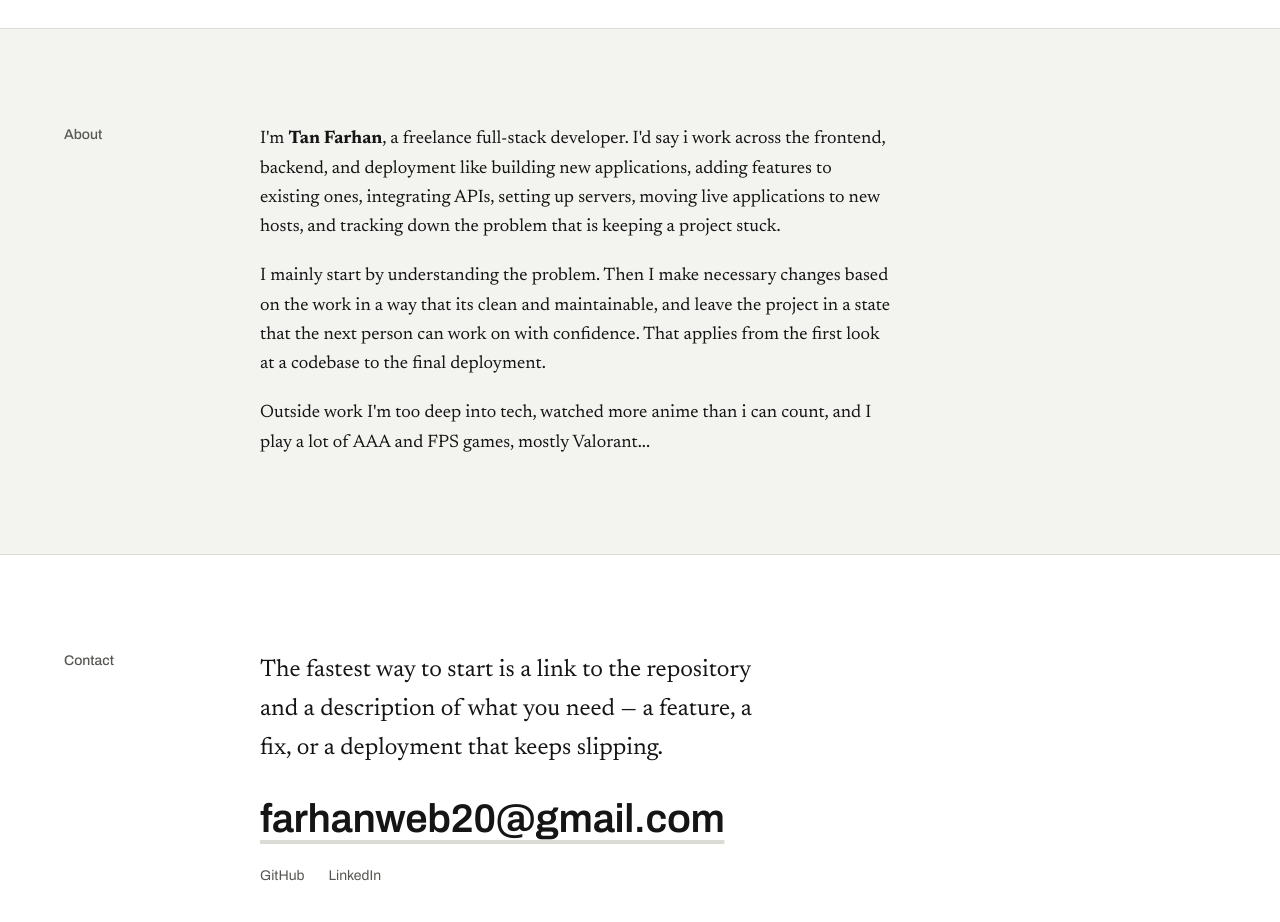
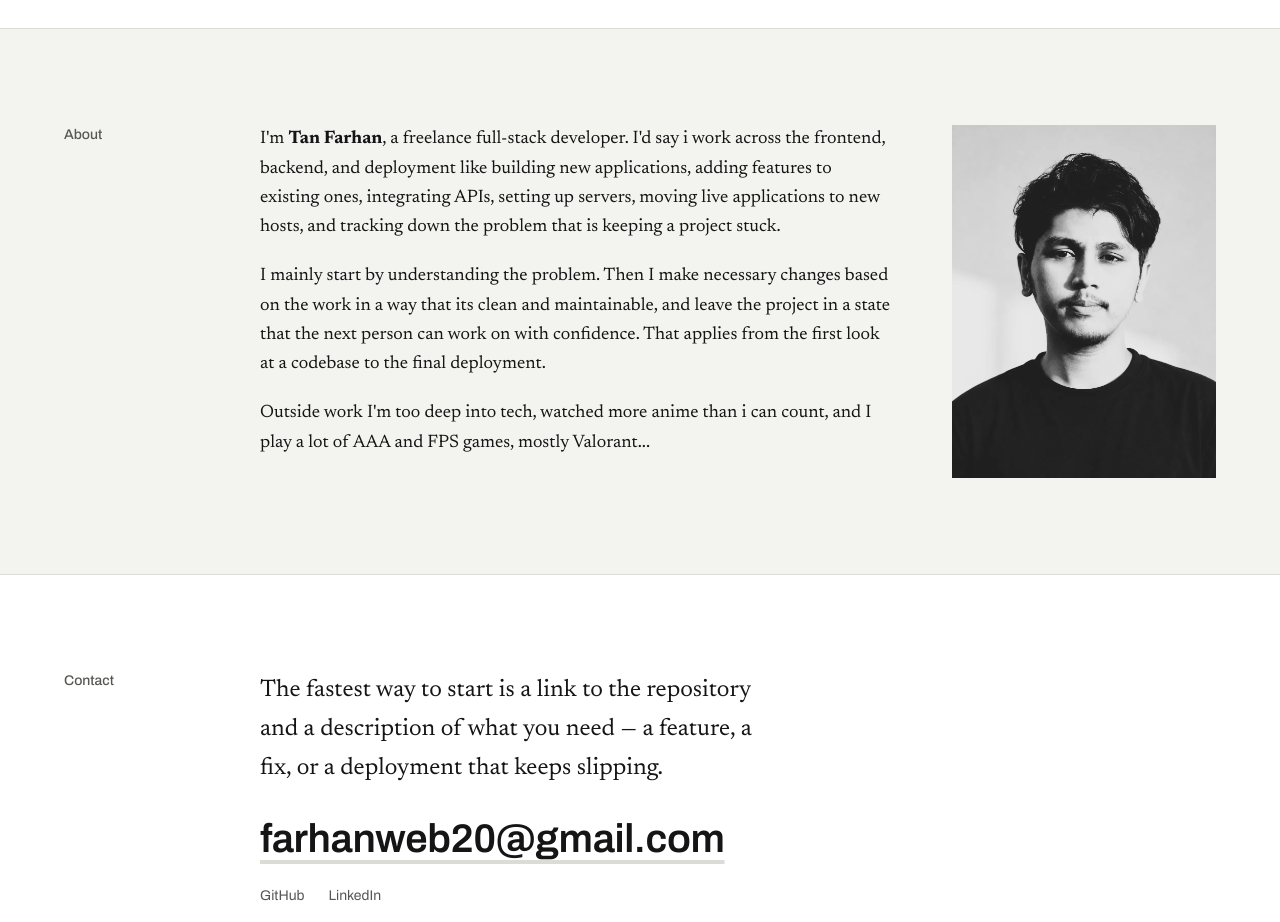
Before and after one commit to farhan-t-dev/Farhan-portfolio, a Next.js app: page / in a window 1280 px wide. Shown: the part 2500-3422 px from the top of the page. Built offline with nearby package versions, Linux system fonts and the light colour scheme.

Commit message:
Add headshot to About section

```diff
--- a/src/components/sections/about.tsx
+++ b/src/components/sections/about.tsx
@@ -1,3 +1,5 @@
+import Image from "next/image";
+
 import { Section } from "./section";
 
 /**
@@ -10,7 +12,11 @@ import { Section } from "./section";
 export function About() {
   return (
     <Section id="about" label="About" tone="mist">
-      <div className="max-w-[62ch] space-y-5 font-serif text-lg leading-relaxed text-ink">
+      {/* Text first in the DOM so mobile stacks copy above the portrait;
+          from md up it becomes a row — text left, portrait top-aligned
+          in the right column. */}
+      <div className="flex flex-col items-start gap-6 md:flex-row md:justify-between">
+        <div className="w-full max-w-[62ch] space-y-5 font-serif text-lg leading-relaxed text-ink md:min-w-0 md:flex-1">
           <p>
             I&apos;m <b>Tan Farhan</b>, a freelance full-stack developer. I'd say i work across the
             frontend, backend, and deployment like building new applications, adding
@@ -28,6 +34,18 @@ export function About() {
             and I play a lot of AAA and FPS games, mostly Valorant...
           </p>
         </div>
+        {/* Rectangular, sharp corners: no radius, shadow, or effects —
+            aspect-ratio is the file's real size (1031×1375) so the slot
+            is reserved before the bytes arrive. */}
+        <Image
+          src="/images/Me.webp"
+          alt="Portrait of Farhan, full-stack developer"
+          width={1031}
+          height={1375}
+          sizes="(min-width: 1024px) 280px, (min-width: 768px) 200px, 70vw"
+          className="block aspect-[1031/1375] h-auto w-full max-w-xs shrink-0 md:max-w-none md:w-[200px] lg:w-[264px]"
+        />
+      </div>
     </Section>
   );
 }
```
Also changed, not shown: public/images/Me.webp (added). Lines whose indentation alone changed are shown as unchanged.
